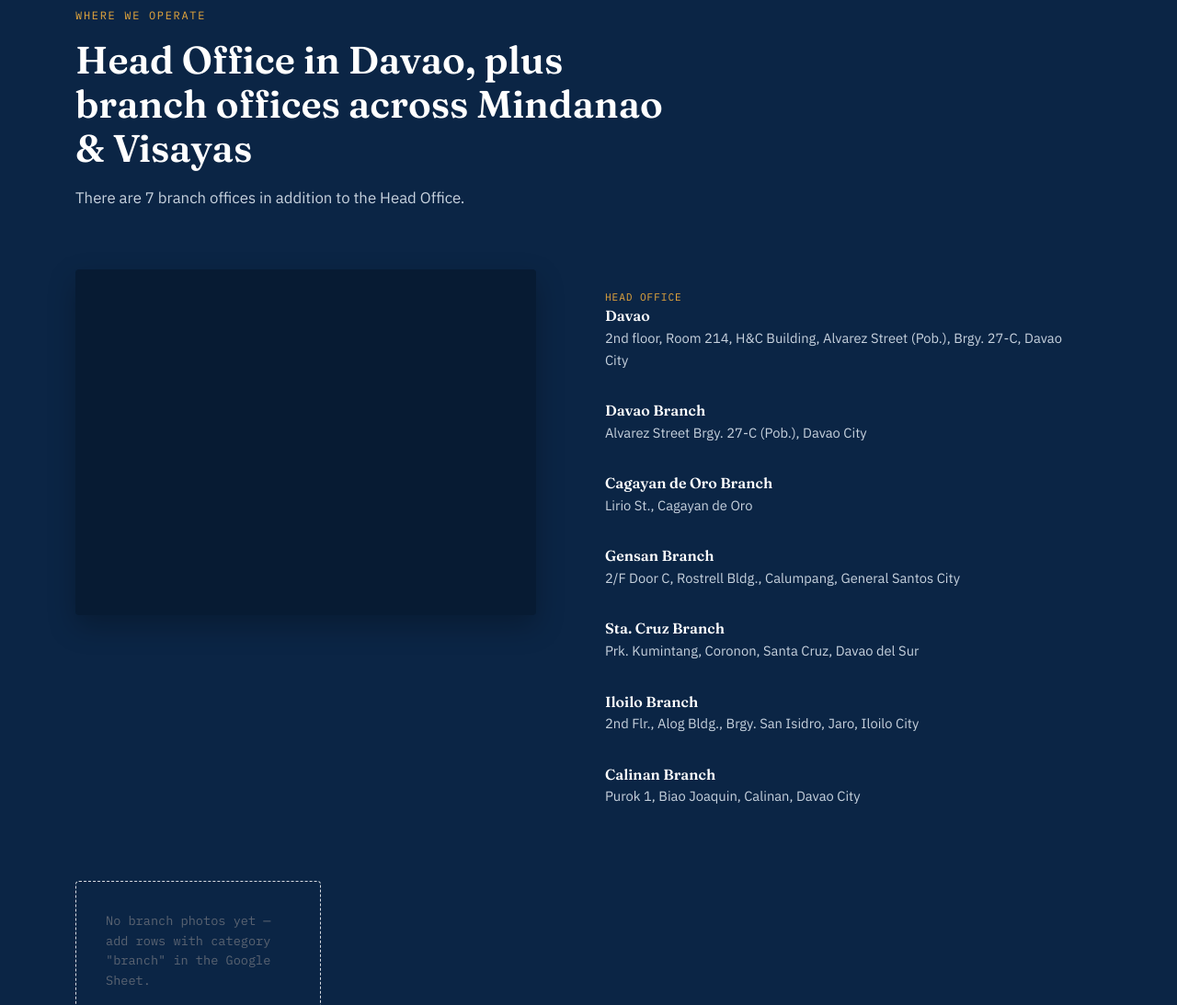
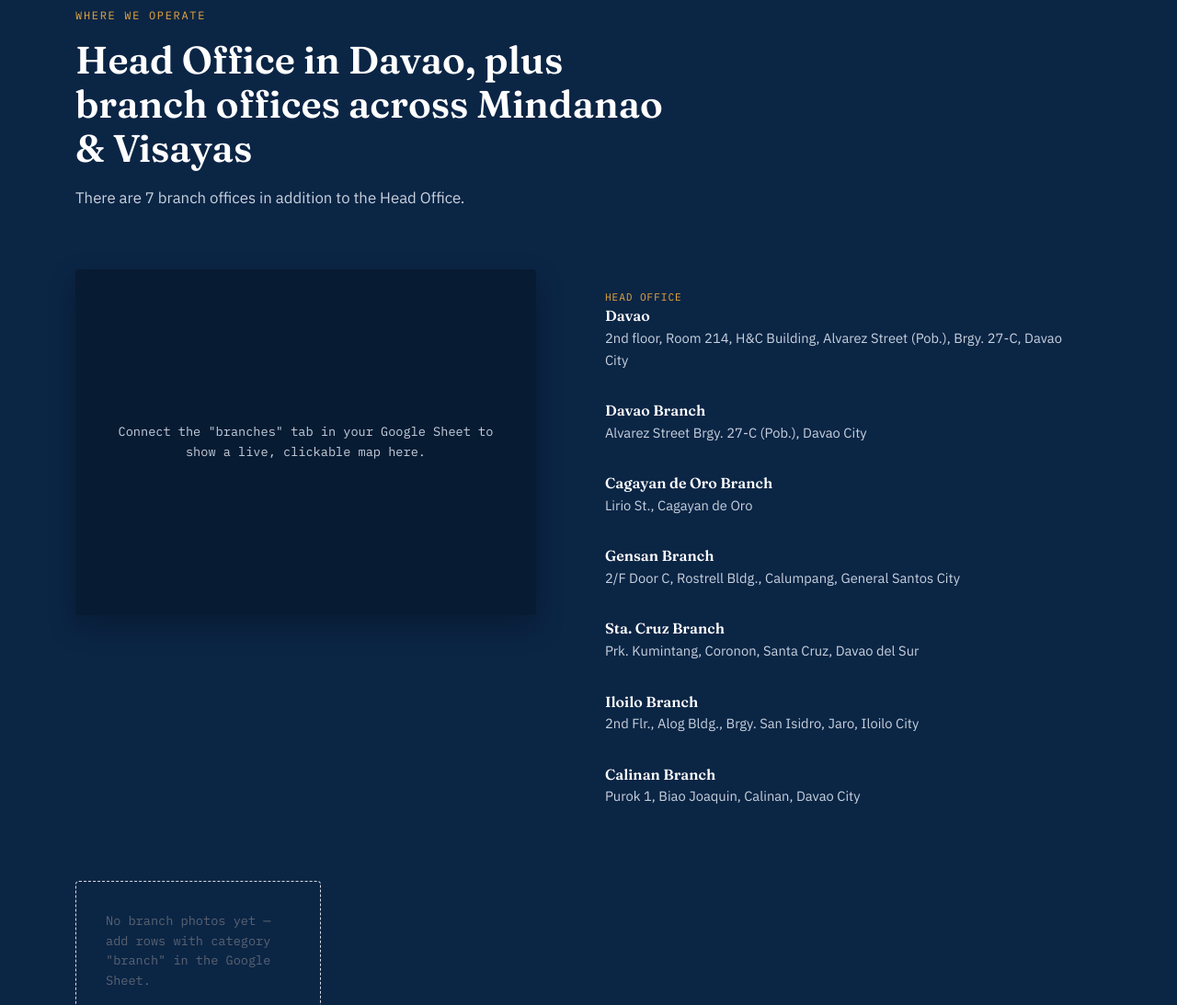
Before and after one commit to jpdoestech/strellaslsc, a plain HTML site: page index.html in a window 1280 px wide. Shown: the part 3586-4679 px from the top of the page at 92% size. Drawn offline with Linux system fonts and the light colour scheme; no server answers.

Commit message:
Uncomment branch map placeholder in index.html

```diff
--- a/index.html
+++ b/index.html
@@ -262,7 +262,7 @@
             title="Map of the selected Strellas branch office"
             hidden
           ></iframe>
-         <!-- <p class="branch-map-empty" id="branch-map-empty">Connect the "branches" tab in your Google Sheet to show a live, clickable map here.</p> -->
+         <p class="branch-map-empty" id="branch-map-empty">Connect the "branches" tab in your Google Sheet to show a live, clickable map here.</p>
         </div>
 
         <!-- EDIT HERE: only used as a fallback until BRANCHES_CSV_URL is set
```
